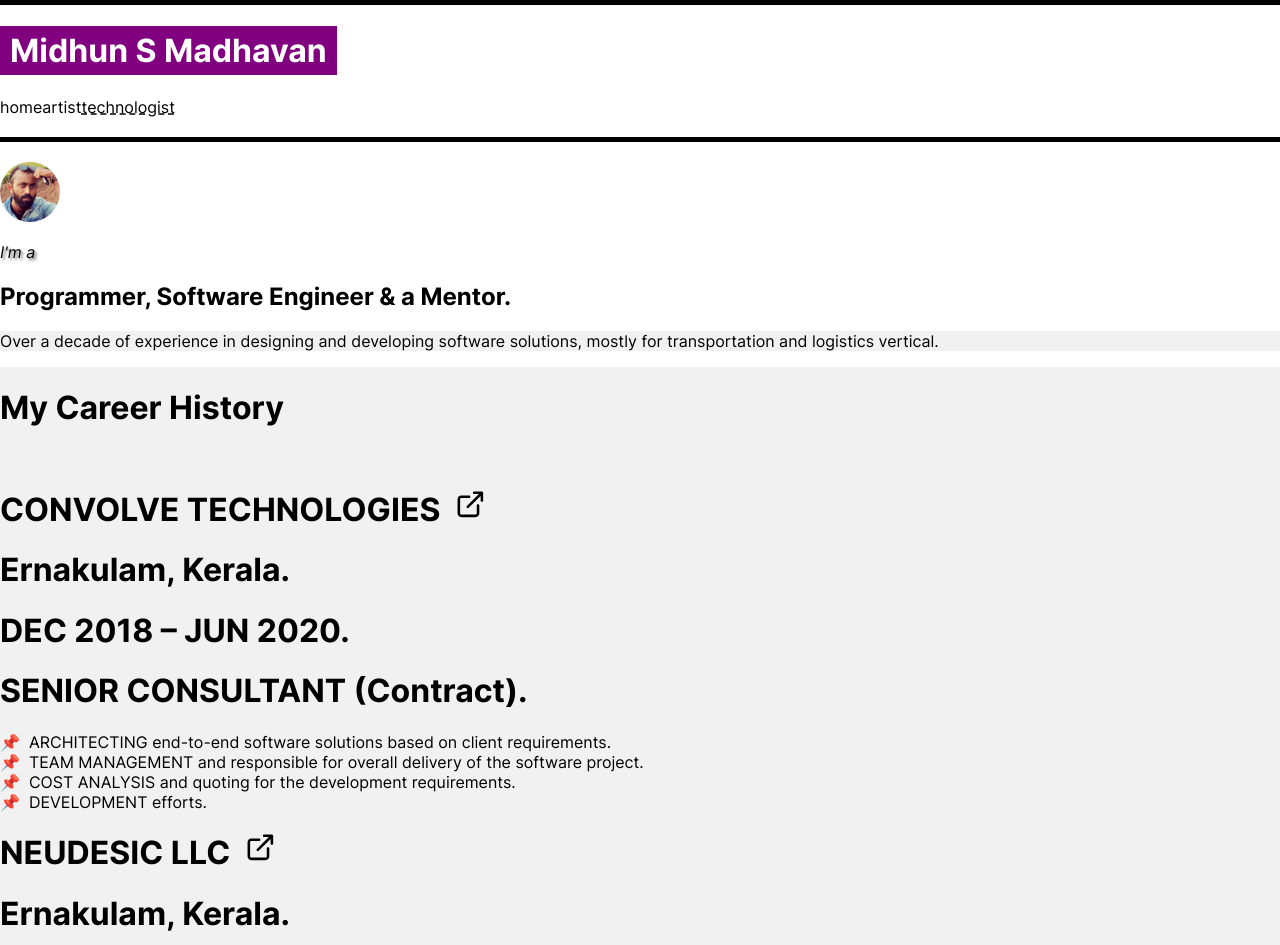
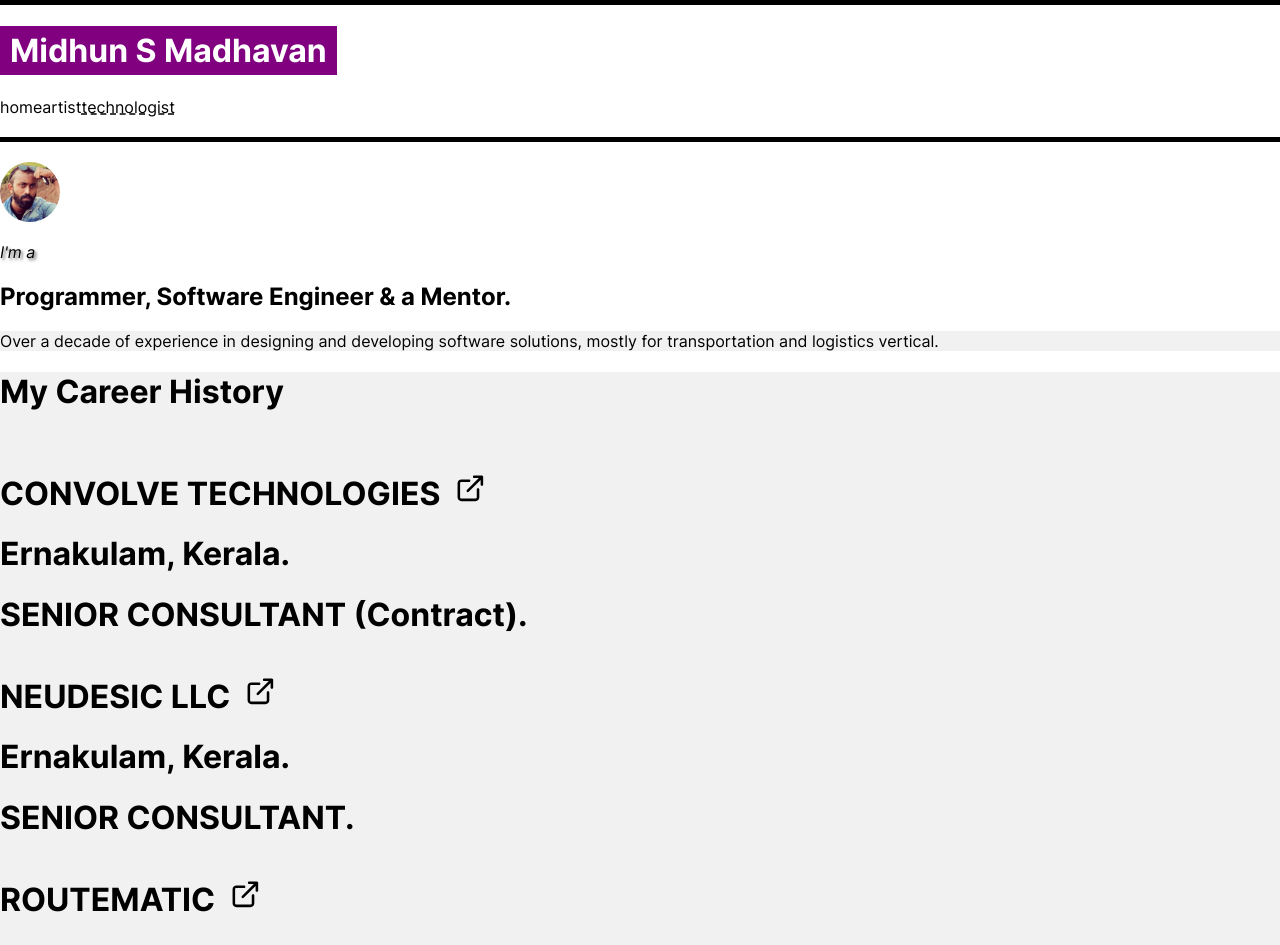
Before and after one commit to linuxmidhun/msmprofile, a Next.js app: page /technologist in a window 1280 px wide. Shown: the top 945 px of the page. Built offline with nearby package versions, Linux system fonts and the light colour scheme.

Commit message:
technologist content changes

```diff
--- a/pages/technologist/index.tsx
+++ b/pages/technologist/index.tsx
@@ -33,13 +33,16 @@
                 </div>
             </div>
             <div className="bg-[#F1F1F1] dark:bg-gray-900 px-4">
-                <div className="pt-10 grid grid-cols-1 md:grid-cols-3 max-w-6xl mx-auto gap-y-20 gap-x-20">
-                    <div className="col-span-1 md:col-span-2 md:px-5">
+            {/* grid grid-cols-1 md:grid-cols-3 */}
+                <div className="pt-10  max-w-6xl mx-auto gap-y-20 gap-x-20">
+                {/* col-span-1 md:col-span-2 md:px-5 */}
+                    <div className="">
                         <h1 className="text-2xl md:text-2xl font-semibold text-purple-900 py-0 -mt-2 dark:text-cyan-200">
                             {/* &#x1F4BB;&nbsp; */}
                             My Career History
                         </h1>
                         <br />
+                        <div className='grid lg:grid-cols-2 gap-5'>
                             {userData.companies.map((item, index) => {
                                 return (
                                     <div key={index} className=" group mb-4 transition duration-200 shadow-sm dark:shadow-md shadow-purple-500/50 dark:shadow-cyan-950/50 relative rounded-sm  w-full aspect-w-16 aspect-h-9">
@@ -60,13 +63,13 @@
                                         <h1 className="text-sm font-semibold text-gray-700 py-5 px-5 -mt-10 dark:text-gray-200">
                                             {item.address}
                                         </h1>
-                                    <h1 className="text-xs md:text-sm font-mono font-normal text-gray-700 py-5 px-5 -mt-10 dark:text-gray-200">
+                                        {/* <h1 className="text-xs md:text-sm font-mono font-normal text-gray-700 py-5 px-5 -mt-10 dark:text-gray-200">
                                         {item.span}
-                                    </h1>
+                                    </h1> */}
                                         <h1 className="text-xs font-semibold text-gray-700 py-5 px-5 -mt-10 dark:text-gray-200">
                                             {item.position}
                                         </h1>
-                                    <div className='px-5 md:px-3'>
+                                        {/* <div className='px-5 md:px-3'>
                                         {item.roles.map((i, id) => {
                                             return (
                                                 <div key={id} className="flex flex-row justify-start items-center">
@@ -76,15 +79,15 @@
                                                     </div>
                                                 </div>
                                             );
-                                            // <h2 className="text-sm md:text-md font-mono font-semibold text-gray-700 py-5 px-5 -mt-10 dark:text-gray-200">{i}</h2>);
+                                        })}
+                                    </div> */}
+                                    </div>
+                                );
                             })}
                         </div>
                     </div>
-                            );
-                        })}
-
-                    </div>
-                    <div className="inline-flex flex-col -mt-20 md:-mt-1">
+                    {/* inline-flex flex-col -mt-20 md:-mt-1 */}
+                    <div className="">
                         {/* Social Links */}
                         {/* <RoughNotationGroup show={true}>
                             <RainbowHighlight color={'#84CC16'}> */}
```
Lines whose indentation alone changed are shown as unchanged.
